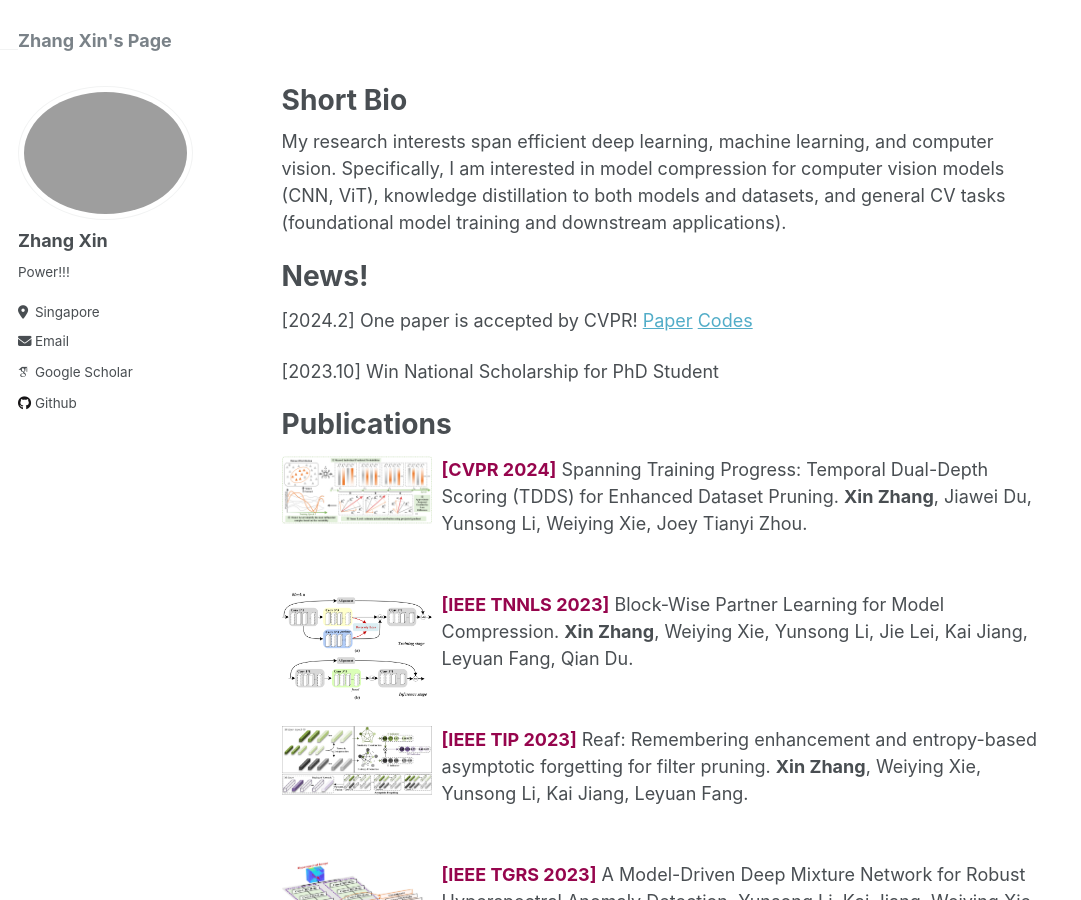
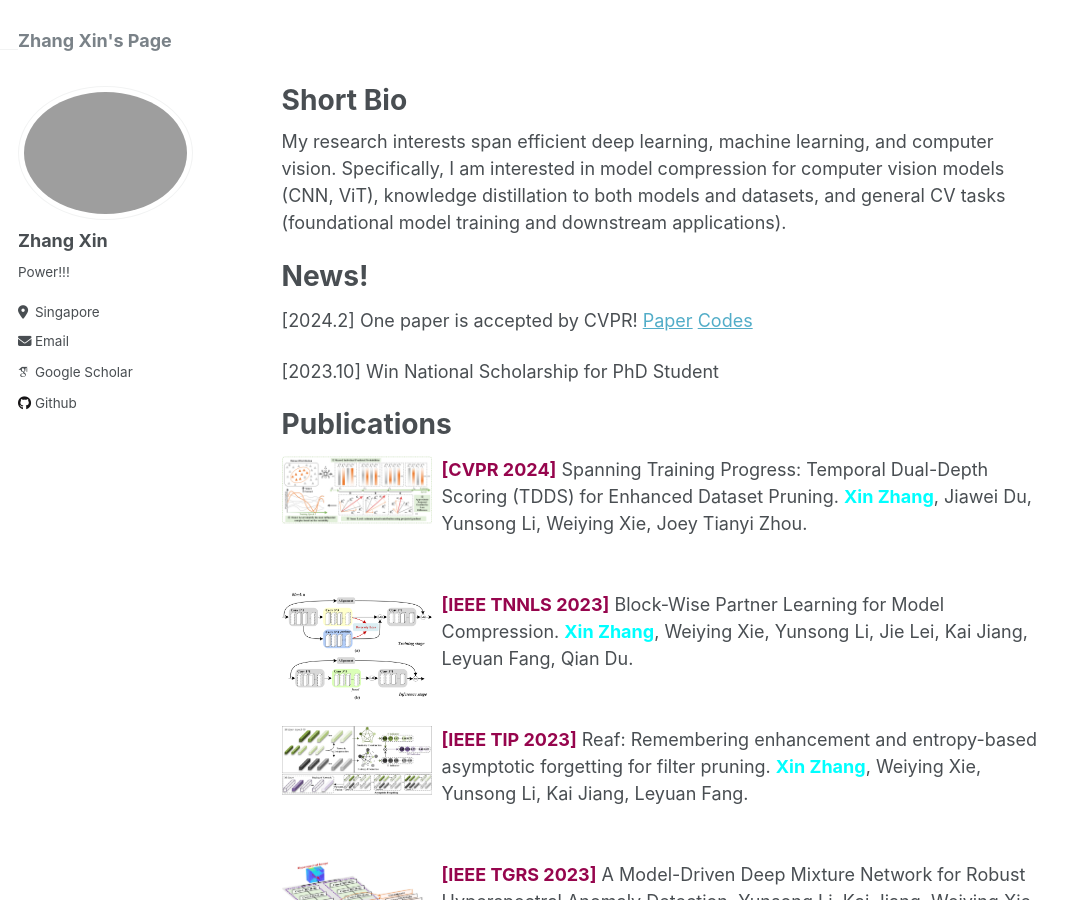
Before and after one commit to zhangxin-xd/zhangxin-xd.github.io, a Jekyll site: the page built from _pages/about.md, in a window 1280 px wide and 900 px high. Shown: the whole window, without its empty margins (0-1081 px from the left). Built offline with Jekyll 4.4.1, drawn with Linux system fonts in a browser that asks for light colours; some web fonts are replaced.

Commit message:
Update about.md

```diff
--- a/_pages/about.md
+++ b/_pages/about.md
@@ -37,7 +37,7 @@ Publications
   <img src="./images/TDDS.png" alt="Publication Image">
 
   <div>
-    <span style="color: #96054d; font-weight: bold;">[CVPR 2024]</span> Spanning Training Progress: Temporal Dual-Depth Scoring (TDDS) for Enhanced Dataset Pruning. <strong>Xin Zhang</strong>, Jiawei Du, Yunsong Li, Weiying Xie, Joey Tianyi Zhou.
+    <span style="color: #96054d; font-weight: bold;">[CVPR 2024]</span> Spanning Training Progress: Temporal Dual-Depth Scoring (TDDS) for Enhanced Dataset Pruning. <strong style="color:#00FFFF;">Xin Zhang</strong>, Jiawei Du, Yunsong Li, Weiying Xie, Joey Tianyi Zhou.
   </div>
 </div>
 
@@ -45,7 +45,7 @@ Publications
   <img src="./images/BPL.png" alt="Publication Image">
 
   <div>
-    <span style="color: #96054d; font-weight: bold;">[IEEE TNNLS 2023]</span> Block-Wise Partner Learning for Model Compression. <strong>Xin Zhang</strong>, Weiying Xie, Yunsong Li, Jie Lei, Kai Jiang, Leyuan Fang, Qian Du.
+    <span style="color: #96054d; font-weight: bold;">[IEEE TNNLS 2023]</span> Block-Wise Partner Learning for Model Compression. <strong style="color:#00FFFF;">Xin Zhang</strong>, Weiying Xie, Yunsong Li, Jie Lei, Kai Jiang, Leyuan Fang, Qian Du.
   </div>
 </div>
 
@@ -53,7 +53,7 @@ Publications
   <img src="./images/REAF.png" alt="Publication Image">
 
   <div>
-    <span style="color: #96054d; font-weight: bold;">[IEEE TIP 2023]</span> Reaf: Remembering enhancement and entropy-based asymptotic forgetting for filter pruning. <strong>Xin Zhang</strong>, Weiying Xie, Yunsong Li, Kai Jiang, Leyuan Fang.
+    <span style="color: #96054d; font-weight: bold;">[IEEE TIP 2023]</span> Reaf: Remembering enhancement and entropy-based asymptotic forgetting for filter pruning. <strong style="color:#00FFFF;">Xin Zhang</strong>, Weiying Xie, Yunsong Li, Kai Jiang, Leyuan Fang.
   </div>
 </div>
 
@@ -61,7 +61,7 @@ Publications
   <img src="./images/MDMN.png" alt="Publication Image">
 
   <div>
-    <span style="color: #96054d; font-weight: bold;">[IEEE TGRS 2023]</span> A Model-Driven Deep Mixture Network for Robust Hyperspectral Anomaly Detection. Yunsong Li, Kai Jiang, Weiying Xie, Jie Lei, <strong>Xin Zhang</strong>, Qian Du.
+    <span style="color: #96054d; font-weight: bold;">[IEEE TGRS 2023]</span> A Model-Driven Deep Mixture Network for Robust Hyperspectral Anomaly Detection. Yunsong Li, Kai Jiang, Weiying Xie, Jie Lei, <strong style="color:#00FFFF;">Xin Zhang</strong>, Qian Du.
   </div>
 </div>
 
@@ -69,7 +69,7 @@ Publications
   <img src="./images/RGAN.jpg" alt="Publication Image">
 
   <div>
-    <span style="color: #96054d; font-weight: bold;">[IEEE TGRS 2022]</span> Rank-aware generative adversarial network for hyperspectral band selection. <strong>Xin Zhang</strong>, Weiying Xie, Yunsong Li, Jie Lei, Qian Du, Geng Yang.
+    <span style="color: #96054d; font-weight: bold;">[IEEE TGRS 2022]</span> Rank-aware generative adversarial network for hyperspectral band selection. <strong style="color:#00FFFF;">Xin Zhang</strong>, Weiying Xie, Yunsong Li, Jie Lei, Qian Du, Geng Yang.
   </div>
 </div>
 
@@ -77,7 +77,7 @@ Publications
   <img src="./images/CCSG.png" alt="Publication Image">
 
   <div>
-    <span style="color: #96054d; font-weight: bold;">[IEEE TGRS 2023]</span> Co-compression via superior gene for remote sensing scene classification. Weiying Xie, Xiaoyi Fan, <strong>Xin Zhang</strong>, Yunsong Li, Min Sheng, Leyuan Fang.
+    <span style="color: #96054d; font-weight: bold;">[IEEE TGRS 2023]</span> Co-compression via superior gene for remote sensing scene classification. Weiying Xie, Xiaoyi Fan, <strong style="color:#00FFFF;">Xin Zhang</strong>, Yunsong Li, Min Sheng, Leyuan Fang.
   </div>
 </div>
 
@@ -85,7 +85,7 @@ Publications
   <img src="./images/OSCAR.jpg" alt="Publication Image">
 
   <div>
-    <span style="color: #96054d; font-weight: bold;">[IEEE TGRS 2022]</span> Algorithm/hardware codesign for real-time on-satellite CNN-based ship detection in SAR imagery. Geng Yang, Jie Lei, Weiying Xie, Zhenman Fang, Yunsong Li, Jiaxuan Wang, <strong>Xin Zhang</strong>.
+    <span style="color: #96054d; font-weight: bold;">[IEEE TGRS 2022]</span> Algorithm/hardware codesign for real-time on-satellite CNN-based ship detection in SAR imagery. Geng Yang, Jie Lei, Weiying Xie, Zhenman Fang, Yunsong Li, Jiaxuan Wang, <strong style="color:#00FFFF;">Xin Zhang</strong>.
   </div>
 </div>
 
@@ -93,7 +93,7 @@ Publications
   <img src="./images/LRMF.jpg" alt="Publication Image">
 
   <div>
-    <span style="color: #96054d; font-weight: bold;">[IEEE TC 2021]</span> Filter pruning via learned representation median in the frequency domain. <strong>Xin Zhang</strong>, Weiying Xie, Yunsong Li, Jie Lei, Qian Du.
+    <span style="color: #96054d; font-weight: bold;">[IEEE TC 2021]</span> Filter pruning via learned representation median in the frequency domain. <strong style="color:#00FFFF;">Xin Zhang</strong>, Weiying Xie, Yunsong Li, Jie Lei, Qian Du.
   </div>
 </div>
 
@@ -101,7 +101,7 @@ Publications
   <img src="./images/WSLRR.png" alt="Publication Image">
 
   <div>
-    <span style="color: #96054d; font-weight: bold;">[IEEE TC 2021]</span> Weakly supervised low-rank representation for hyperspectral anomaly detection. Weiying Xie, <strong>Xin Zhang</strong>, Yunsong Li, Jie Lei, Jiaojiao Li, Qian Du.
+    <span style="color: #96054d; font-weight: bold;">[IEEE TC 2021]</span> Weakly supervised low-rank representation for hyperspectral anomaly detection. Weiying Xie, <strong style="color:#00FFFF;">Xin Zhang</strong>, Yunsong Li, Jie Lei, Jiaojiao Li, Qian Du.
   </div>
 </div>
 
@@ -109,6 +109,6 @@ Publications
   <img src="./images/DBLP.jpg" alt="Publication Image">
 
   <div>
-    <span style="color: #96054d; font-weight: bold;">[IEEE Jstar 2020]</span> Background learning based on target suppression constraint for hyperspectral target detection. Weiying Xie, <strong>Xin Zhang</strong>, Yunsong Li, Keyan Wang, Qian Du.
+    <span style="color: #96054d; font-weight: bold;">[IEEE Jstar 2020]</span> Background learning based on target suppression constraint for hyperspectral target detection. Weiying Xie, <strong style="color:#00FFFF;">Xin Zhang</strong>, Yunsong Li, Keyan Wang, Qian Du.
   </div>
 </div>
```
